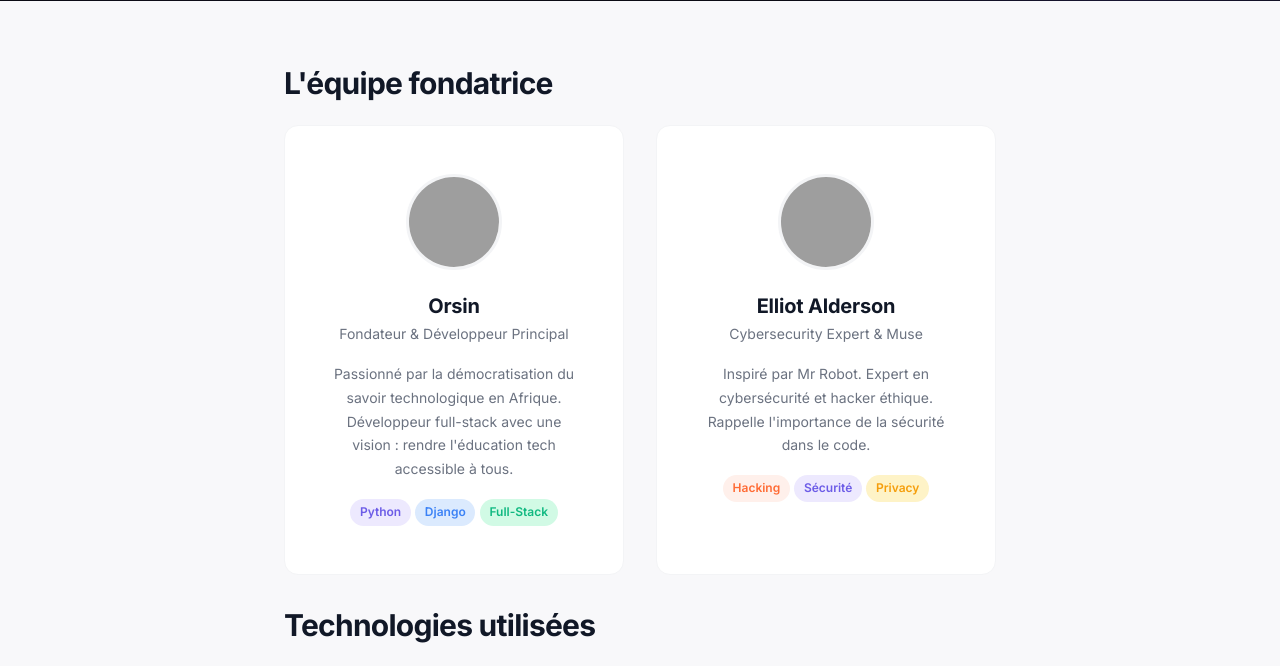
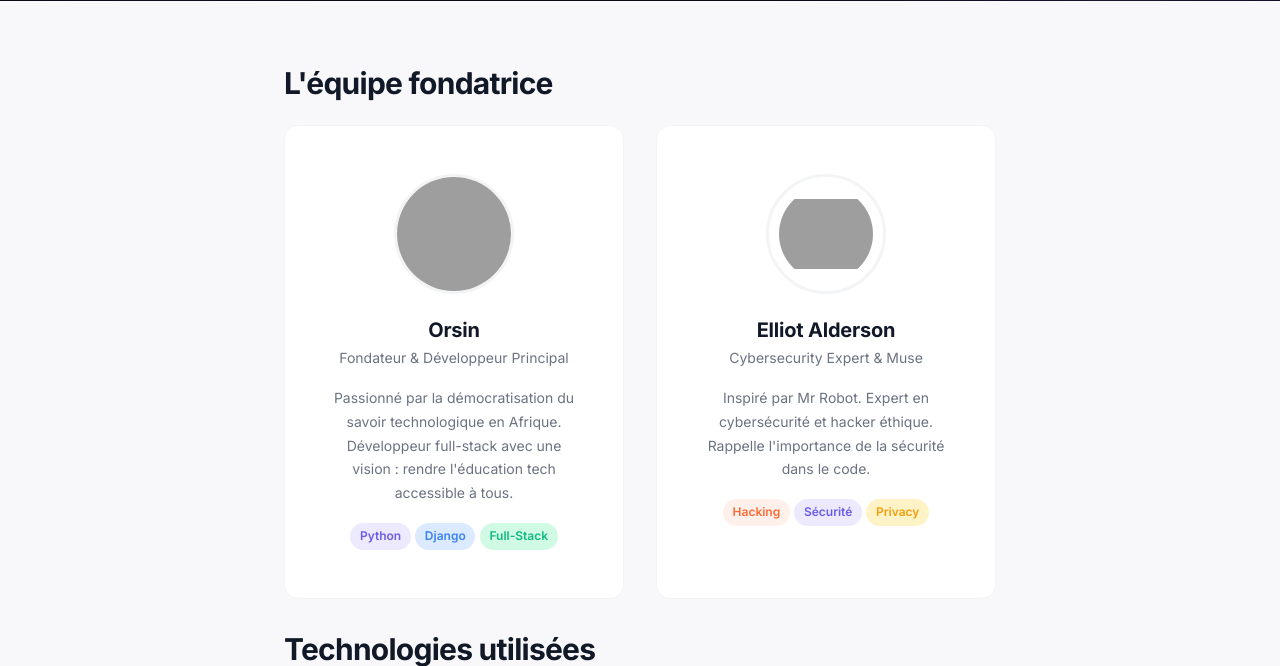
Before and after one commit to elkast/dev_afrique, a Django app: page /bibliographie/ in a window 1280 px wide. Shown: the part 334-1000 px from the top of the page. Run offline with Django 5.2, Linux system fonts and the light colour scheme; data that the repository does not hold is empty; grey boxes are pictures that could not be loaded.

Commit message:
Mise à jour images bibliographie - Orsin et Elliot

```diff
--- a/templates/pages/bibliographie.html
+++ b/templates/pages/bibliographie.html
@@ -16,7 +16,7 @@
 
         <div class="grille grille-2 mt-lg mb-xl">
             <div class="carte" style="text-align: center; padding: var(--espace-2xl);">
-                <img src="https://i.pravatar.cc/120?u=orsin-dev" alt="Orsin" class="avatar avatar-xl" style="margin: 0 auto var(--espace-md);">
+                <img src="https://images.justwatch.com/poster/74862694/s718/mr-robot.jpg" alt="Orsin" class="avatar avatar-xl" style="margin: 0 auto var(--espace-md); width: 120px; height: 120px; object-fit: cover;">
                 <h3 class="carte-titre" style="margin-bottom: var(--espace-xs);">Orsin</h3>
                 <p class="texte-secondaire texte-petit">Fondateur & Développeur Principal</p>
                 <p class="texte-secondaire texte-petit" style="max-width: 35ch; margin: var(--espace-sm) auto;">Passionné par la démocratisation du savoir technologique en Afrique. Développeur full-stack avec une vision : rendre l'éducation tech accessible à tous.</p>
@@ -27,7 +27,7 @@
                 </div>
             </div>
             <div class="carte" style="text-align: center; padding: var(--espace-2xl);">
-                <img src="https://i.pravatar.cc/120?u=elliot-mr-robot" alt="Elliot Alderson" class="avatar avatar-xl" style="margin: 0 auto var(--espace-md);">
+                <img src="https://edcmrewc4zj.exactdn.com/wp-content/uploads/2023/12/penetratietesten-dienst-nfir-1.svg" alt="Elliot Alderson" class="avatar avatar-xl" style="margin: 0 auto var(--espace-md); width: 120px; height: 120px; object-fit: contain; background: white; padding: 10px;">
                 <h3 class="carte-titre" style="margin-bottom: var(--espace-xs);">Elliot Alderson</h3>
                 <p class="texte-secondaire texte-petit">Cybersecurity Expert & Muse</p>
                 <p class="texte-secondaire texte-petit" style="max-width: 35ch; margin: var(--espace-sm) auto;">Inspiré par Mr Robot. Expert en cybersécurité et hacker éthique. Rappelle l'importance de la sécurité dans le code.</p>
```
